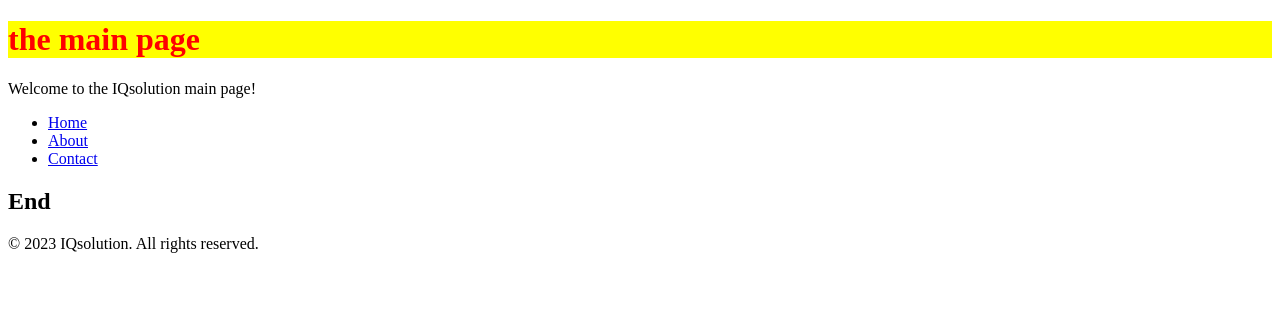
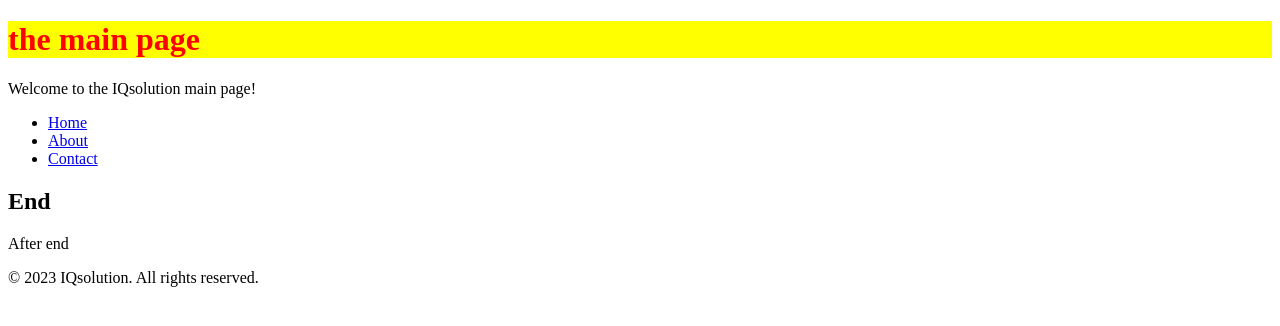
Before and after one commit to AmArProgam/iq-min, a plain HTML site: page index.html in a window 1280 px wide. Drawn offline with Linux system fonts and the light colour scheme.

Commit message:
Iqsolution first added after end H1

```diff
--- a/index.html
+++ b/index.html
@@ -16,8 +16,10 @@
             </ul>
         </nav>
         <h2>End</h2>
+        <h>After end</h>
         <footer>
             <p>&copy; 2023 IQsolution. All rights reserved.</p>
+
         </footer>
     </body>
 </html>
```
